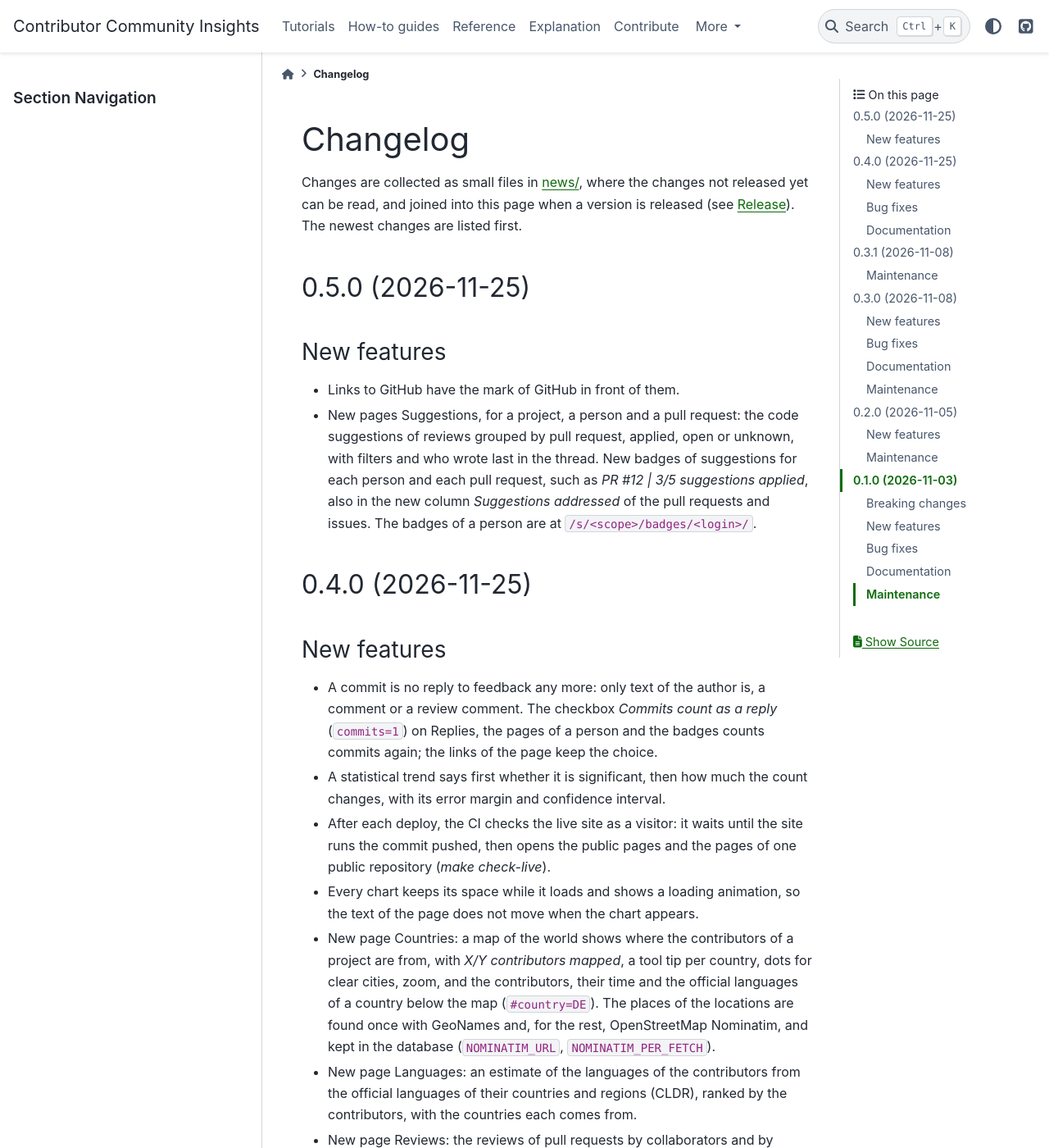
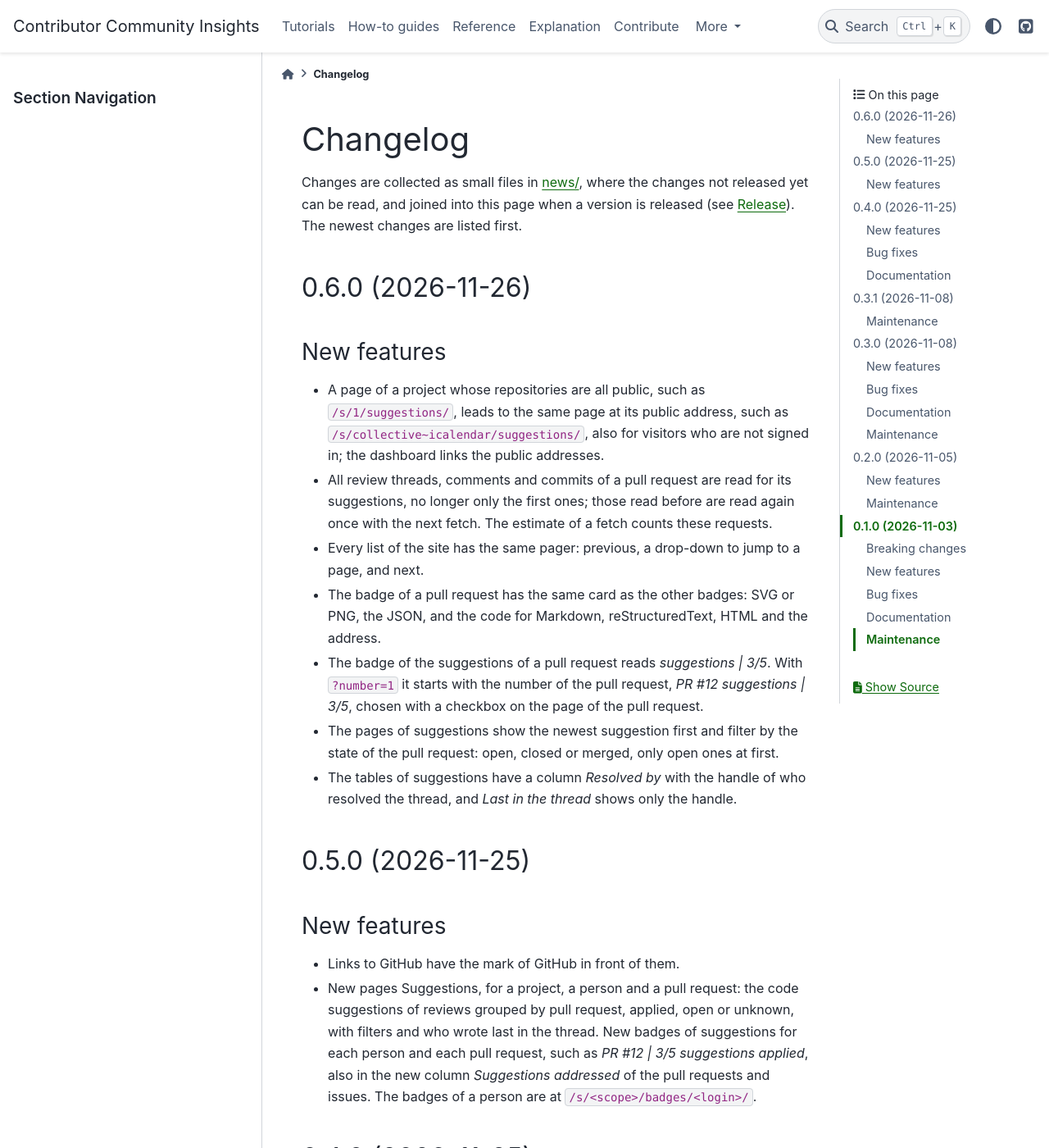
Before and after one commit to PyCalendar/community-insights, a Sphinx documentation site: the page built from docs/changelog.rst, in a window 1280 px wide and 1400 px high. Shown: the whole window at 82% size. Built offline with Sphinx 7.4.7 and the PyData theme 0.15.4, drawn with Linux system fonts in a browser that asks for light colours.

Commit message:
release 0.6.0
Co-Authored-By: Claude Opus 5.5 <noreply@anthropic.com>

```diff
--- a/docs/changelog.rst
+++ b/docs/changelog.rst
@@ -7,6 +7,21 @@ Changelog
 Changes are collected as small files in `news/ <https://github.com/PyCalendar/community-insights/tree/main/news>`_, where the changes not released yet can be read, and joined into this page when a version is released (see :doc:`release`). The newest changes are listed first.
 
 .. towncrier release notes start
+
+0.6.0 (2026-11-26)
+------------------
+
+New features
+~~~~~~~~~~~~
+
+- A page of a project whose repositories are all public, such as ``/s/1/suggestions/``, leads to the same page at its public address, such as ``/s/collective~icalendar/suggestions/``, also for visitors who are not signed in; the dashboard links the public addresses.
+- All review threads, comments and commits of a pull request are read for its suggestions, no longer only the first ones; those read before are read again once with the next fetch. The estimate of a fetch counts these requests.
+- Every list of the site has the same pager: previous, a drop-down to jump to a page, and next.
+- The badge of a pull request has the same card as the other badges: SVG or PNG, the JSON, and the code for Markdown, reStructuredText, HTML and the address.
+- The badge of the suggestions of a pull request reads *suggestions | 3/5*. With ``?number=1`` it starts with the number of the pull request, *PR #12 suggestions | 3/5*, chosen with a checkbox on the page of the pull request.
+- The pages of suggestions show the newest suggestion first and filter by the state of the pull request: open, closed or merged, only open ones at first.
+- The tables of suggestions have a column *Resolved by* with the handle of who resolved the thread, and *Last in the thread* shows only the handle.
+
 
 0.5.0 (2026-11-25)
 ------------------
```
Also changed, not shown: 7 other files.
